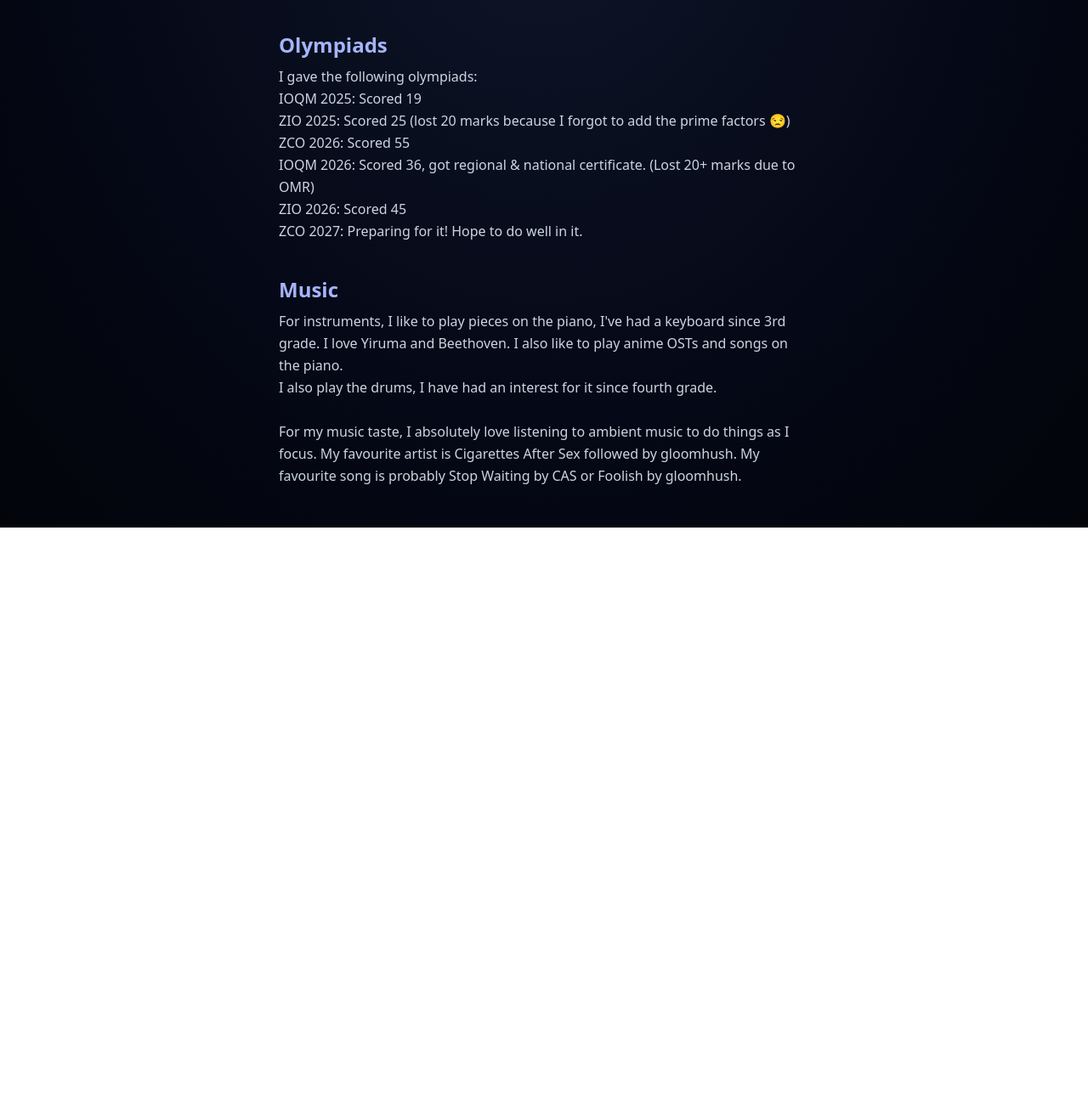
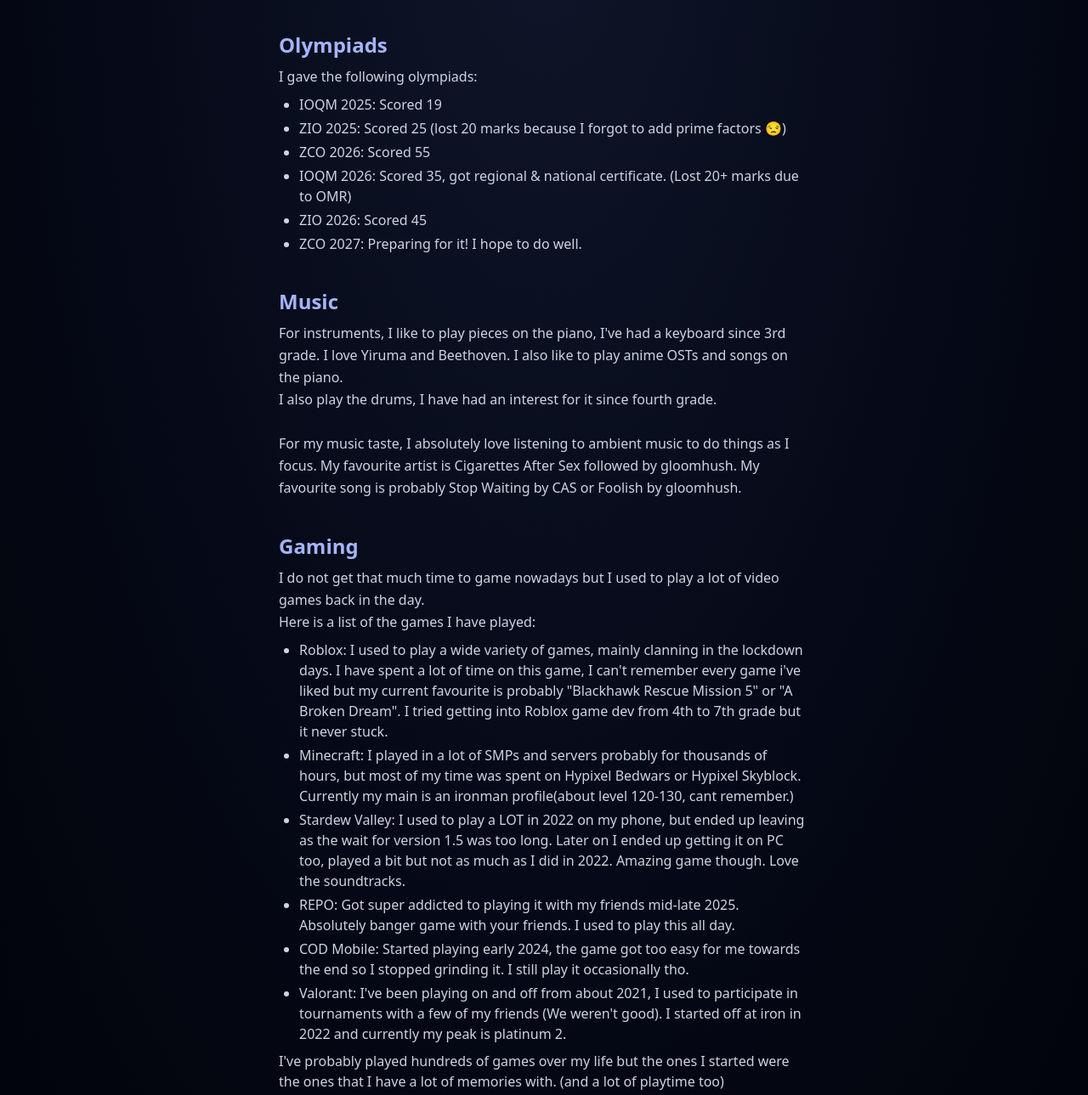
Before and after one commit to Ekansh-coder/my-portfolio, a plain HTML site: page index.html in a window 1280 px wide. Shown: the part 195-1484 px from the top of the page at 85% size. Before the commit the page ends 816 px from the top, so only its background shows below. Drawn offline with nearby package versions, Linux system fonts and the light colour scheme.

Commit message:
Added a music section, and added lists

```diff
--- a/index.html
+++ b/index.html
@@ -22,13 +22,16 @@
 
 				<p class="leading-relaxed text-slate-300">
 					I gave the following olympiads:<br>
-					IOQM 2025: Scored 19 <br>
-					ZIO 2025: Scored 25 (lost 20 marks because I forgot to add the prime factors 😒)<br>
-					ZCO 2026: Scored 55<br>
-					IOQM 2026: Scored 36, got regional & national certificate. (Lost 20+ marks due to OMR)<br>
-					ZIO 2026: Scored 45<br>
-					ZCO 2027: Preparing for it! Hope to do well in it.
 				</p>
+				<ul class="list-disc list-outside pl-6 space-y-1 text-slate-300">
+					<li> IOQM 2025: Scored 19</li>
+					<li> ZIO 2025: Scored 25 (lost 20 marks because I forgot to add prime factors 😒)</li>
+					<li> ZCO 2026: Scored 55</li>
+					<li> IOQM 2026: Scored 35, got regional & national certificate. (Lost 20+ marks due to OMR)</li>
+					<li> ZIO 2026: Scored 45</li>
+					<li> ZCO 2027: Preparing for it! I hope to do well.</li>
+				</ul>
+
 			</section>
 
 			<section class="space-y-2">
@@ -45,6 +48,50 @@
 					My favourite song is probably Stop Waiting by CAS or Foolish by gloomhush.
 				</p>
 			</section>
+
+			<section class="space-y-2">
+				<h2 class="text-indigo-300 text-2xl font-bold"> Gaming </h2>
+
+				<p class="leading-relaxed text-slate-300">
+					I do not get that much time to game nowadays but I used to play a lot of video games
+					back in the day.<br>
+					Here is a list of the games I have played:<br>
+				</p>
+				<ul class="list-disc list-outside pl-6 space-y-1 text-slate-300">
+					<li>
+						Roblox: I used to play a wide variety of games, mainly clanning in the lockdown days. I have spent a lot of time
+						on this game, I can't remember every game i've liked but my current favourite is probably "Blackhawk Rescue Mission 5" or
+						"A Broken Dream". I tried getting into Roblox game dev from 4th to 7th grade but it never stuck.
+					</li>
+					<li>
+						Minecraft: I played in a lot of SMPs and servers probably for thousands of hours, but most of my time was
+						spent on Hypixel Bedwars or Hypixel Skyblock. Currently my main is an ironman profile(about level 120-130, cant remember.)
+					</li>
+					<li>
+						Stardew Valley: I used to play a LOT in 2022 on my phone, but ended up leaving as the wait for version 1.5 was too long.
+						Later on I ended up getting it on PC too, played a bit but not as much as I did in 2022. Amazing game though. Love the soundtracks.
+					</li>
+					<li>
+						REPO: Got super addicted to playing it with my friends mid-late 2025. Absolutely banger game with your friends.
+						I used to play this all day.
+					</li>
+					<li>
+						COD Mobile: Started playing early 2024, the game got too easy for me towards the end so I stopped grinding it.
+						I still play it occasionally tho.
+					</li>
+					<li>
+						Valorant: I've been playing on and off from about 2021, I used to participate in tournaments with a few of my friends
+						(We weren't good). I started off at iron in 2022 and currently my peak is platinum 2.
+					</li>
+				</ul>
+				<p>
+					I've probably played hundreds of games over my life but the ones I started were the ones that I have a lot of memories with.
+					(and a lot of playtime too)
+				</p>
+
+			</section>
+
+
 		</main>
 	</body>
 </html>
```
